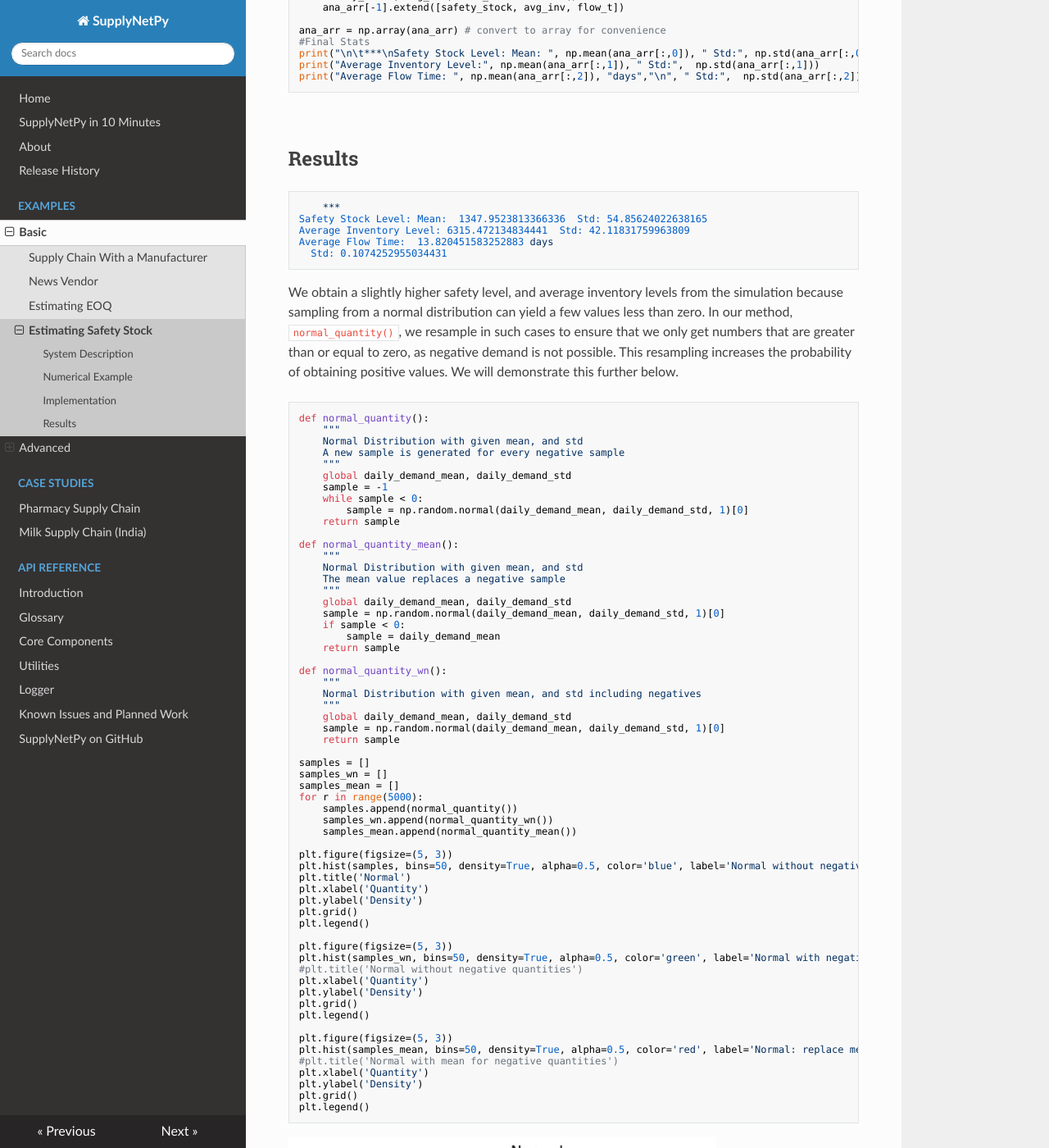
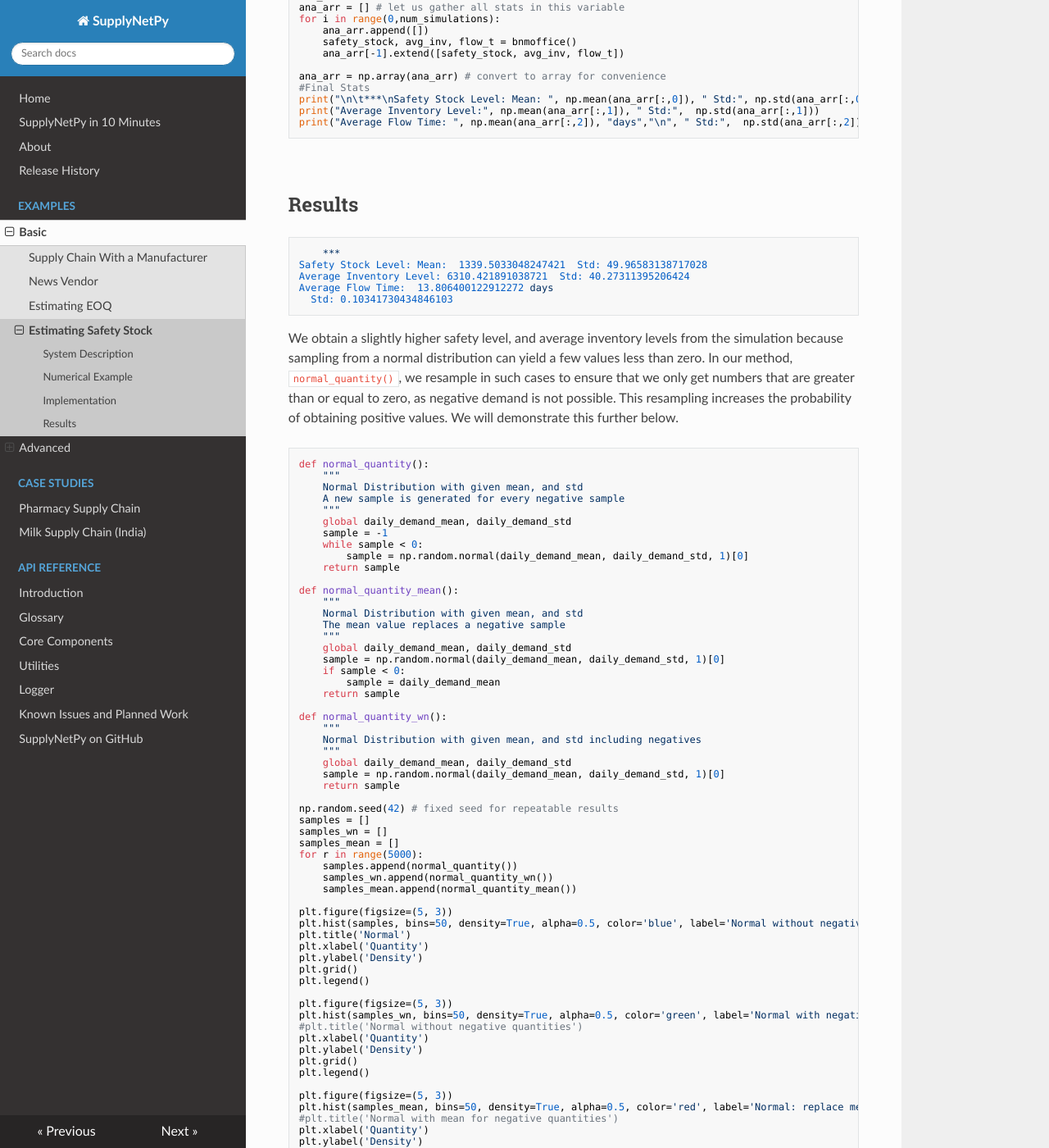
Before and after one commit to SupplyChainSimulation/SupplyNetPy, an MkDocs documentation site: the page built from docs/safety_inv_est.md, in a window 1280 px wide and 1400 px high, scrolled down 4654 px. Shown: the whole window at 82% size. Built offline with MkDocs 1.6.1, drawn with Linux system fonts in a browser that asks for light colours; nearby versions of some CDN libraries; some of the changed text lies outside the part shown.

Commit message:
Rerun the safety inventory example
The safety inventory example also serves as a validation study for the
library, so it is rerun with release 0.2.1. A random seed is added for
reproducibility.

- Random seed in each cell that draws random numbers
- record_inv_levels=True added in the docs page code, which reads the
  recorded inventory levels
- Outputs and plots updated in the notebook and the docs page

Co-Authored-By: Claude Opus 5.5 <noreply@anthropic.com>

````diff
--- a/docs/safety_inv_est.md
+++ b/docs/safety_inv_est.md
@@ -77,6 +77,8 @@ import numpy as np
 import matplotlib.pyplot as plt
 import SupplyNetPy.Components as scm
 
+np.random.seed(42) # fixed seed for repeatable results
+
 daily_demand_mean = 2500/7
 daily_demand_std = 500/(7**0.5)
 simlen = 3650 # simulation length in days
@@ -144,6 +146,8 @@ Since the demand at the B&M office is unpredictable, we will estimate the safety
 
 
 ```python
+np.random.seed(42) # fixed seed for repeatable results
+
 def bnmoffice():
     env = simpy.Environment()
 
@@ -197,10 +201,10 @@ print("Average Flow Time: ", np.mean(ana_arr[:,2]), "days","\n", " Std:",  np.st
 ## Results
 
     	***
-    Safety Stock Level: Mean:  1347.9523813366336  Std: 54.85624022638165
-    Average Inventory Level: 6315.472134834441  Std: 42.11831759963809
-    Average Flow Time:  13.820451583252883 days
-      Std: 0.1074252955034431
+    Safety Stock Level: Mean:  1339.5033048247421  Std: 49.96583138717028
+    Average Inventory Level: 6310.421891038721  Std: 40.27311395206424
+    Average Flow Time:  13.806400122912272 days
+      Std: 0.10341730434846103
 
 
 We obtain a slightly higher safety level, and average inventory levels from the simulation because sampling from a normal distribution can yield a few values less than zero. In our method, `normal_quantity()`, we resample in such cases to ensure that we only get numbers that are greater than or equal to zero, as negative demand is not possible. This resampling increases the probability of obtaining positive values. We will demonstrate this further below.
@@ -237,6 +241,7 @@ def normal_quantity_wn():
     sample = np.random.normal(daily_demand_mean, daily_demand_std, 1)[0]
     return sample
 
+np.random.seed(42) # fixed seed for repeatable results
 samples = []
 samples_wn = []
 samples_mean = []
````
Also changed, not shown: other parts of docs/safety_inv_est.md (+5 -5 lines), docs/img/safety_inv_est_files/safety_inv_est_2_1.png, docs/img/safety_inv_est_files/safety_inv_est_6_1.png, docs/img/safety_inv_est_files/safety_inv_est_6_2.png, docs/img/safety_inv_est_files/safety_inv_est_6_3.png, 1 other file.
